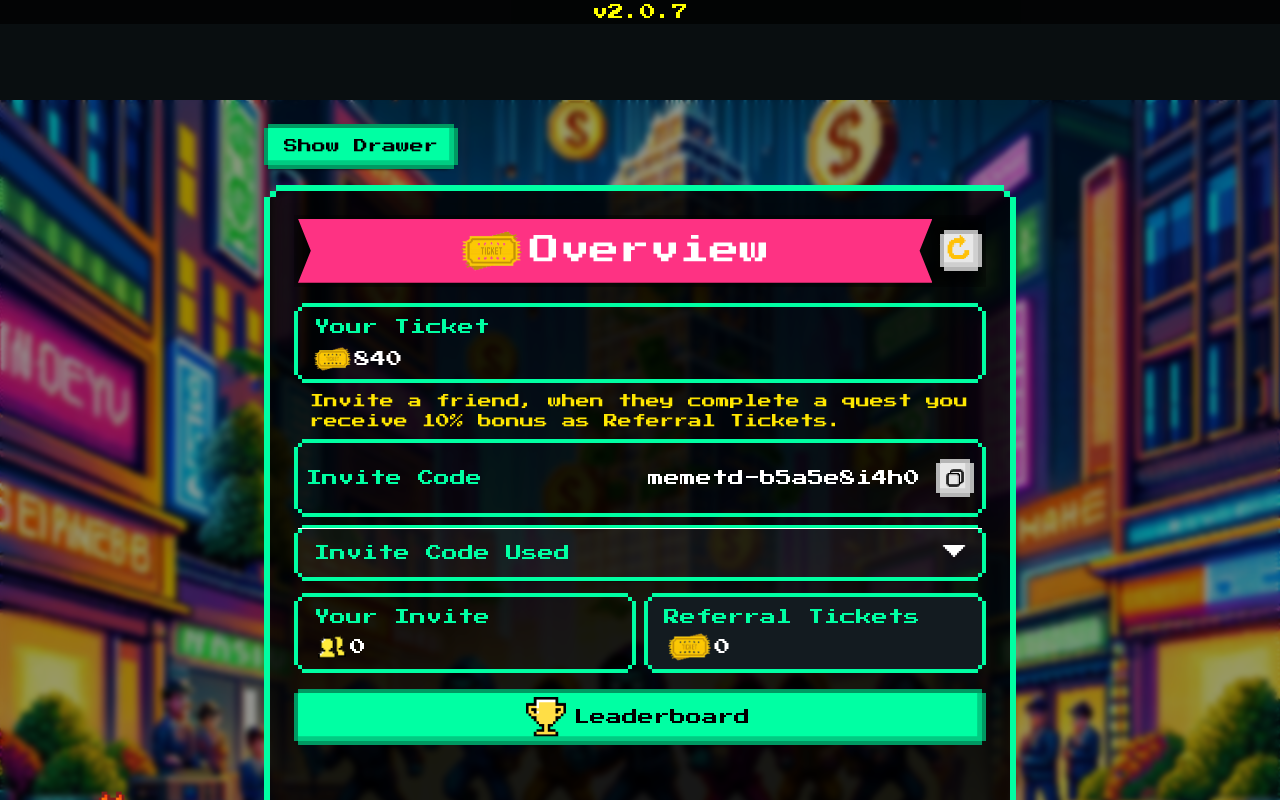
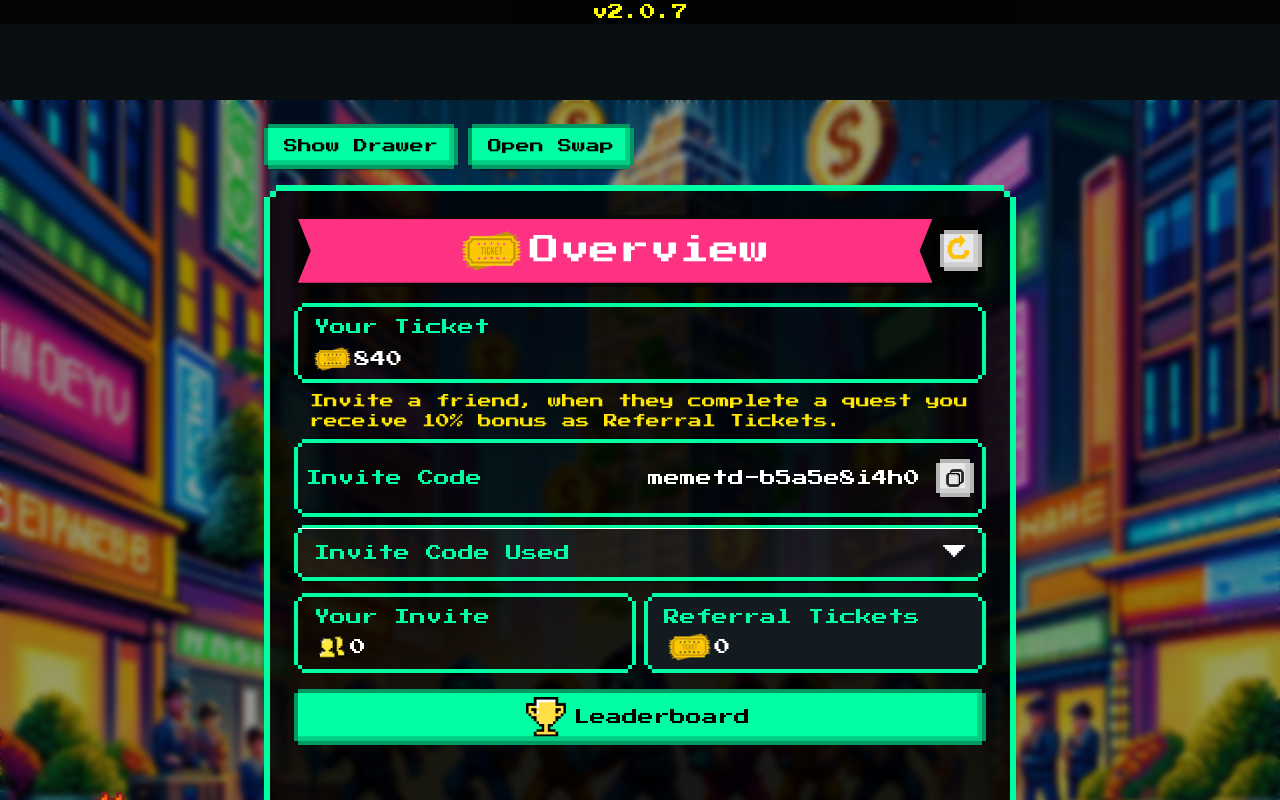
Before and after one commit to LeNgocPhuc99/test-bot, a React (Vite) app: page / in a window 1280 px wide. Shown: the top 800 px of the page. Built offline with nearby package versions, Linux system fonts and the light colour scheme.

Commit message:
test open swap

```diff
--- a/src/core/components/BottomSwipeableDrawer.tsx
+++ b/src/core/components/BottomSwipeableDrawer.tsx
@@ -7,6 +7,9 @@ import SwipeableDrawer from "@mui/material/SwipeableDrawer";
 
 import TelegramQuest from "../views/quest/TelegramQuest";
 import { Paper } from "@mui/material";
+
+const SWAP_LINK =
+  "https://app.ston.fi/swap?chartVisible=false&ft=TON&tt=EQAp-mWdS-oJ2R0XwC49VPHRkkLZ0I38THftyQniIRTOb_x-";
 
 const BottomSwipeableDrawer = () => {
   const [showDrawer, setShowDrawer] = useState<boolean>(false);
@@ -19,6 +22,10 @@ const BottomSwipeableDrawer = () => {
     setShowDrawer(false);
   };
 
+  const handleOpenSwap = () => {
+    window.open(SWAP_LINK, "_blank");
+  };
+
   return (
     <>
       <Button
@@ -28,6 +35,17 @@ const BottomSwipeableDrawer = () => {
         sx={{ textTransform: "capitalize" }}
       >
         Show Drawer
+      </Button>
+      <Button
+        variant="contained"
+        className="pixel-button--primary--dark"
+        onClick={handleOpenSwap}
+        sx={{
+          textTransform: "capitalize",
+          marginLeft: "10px",
+        }}
+      >
+        Open Swap
       </Button>
       <SwipeableDrawer
         anchor="bottom"
```
